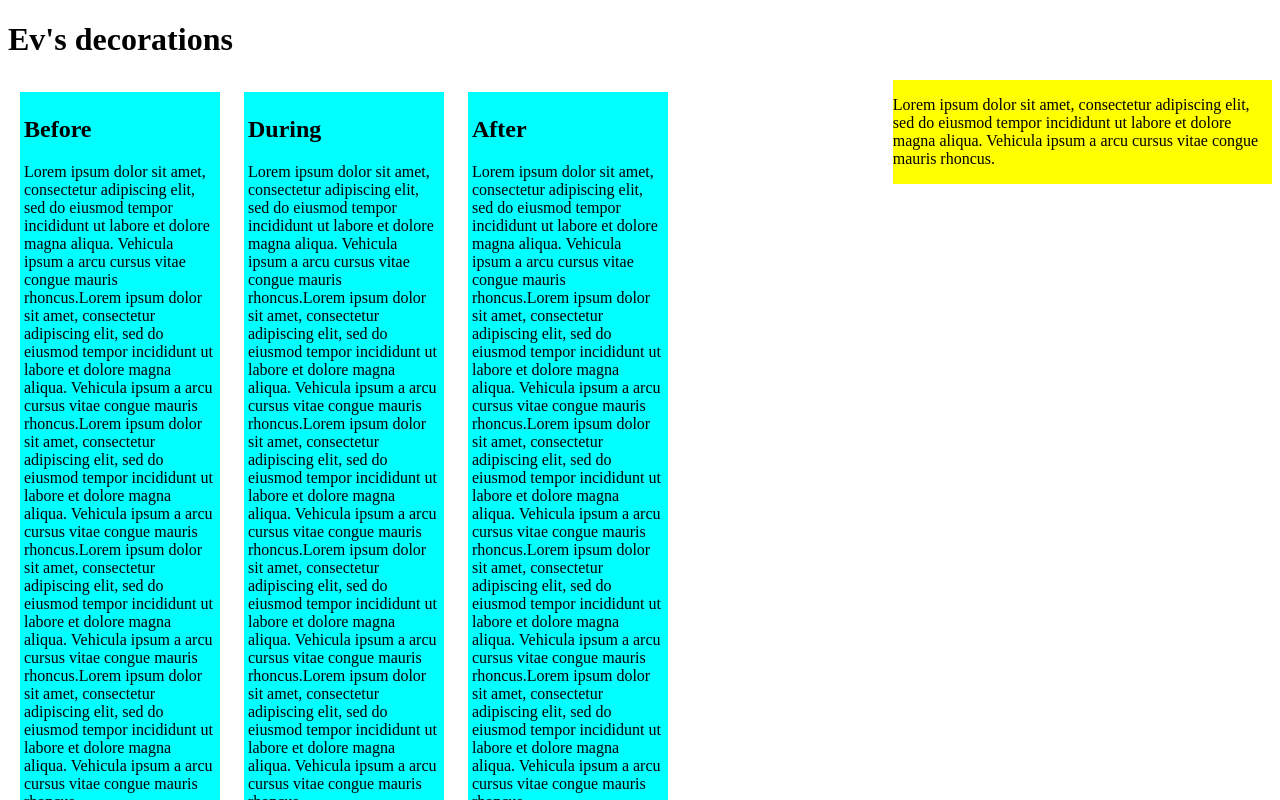
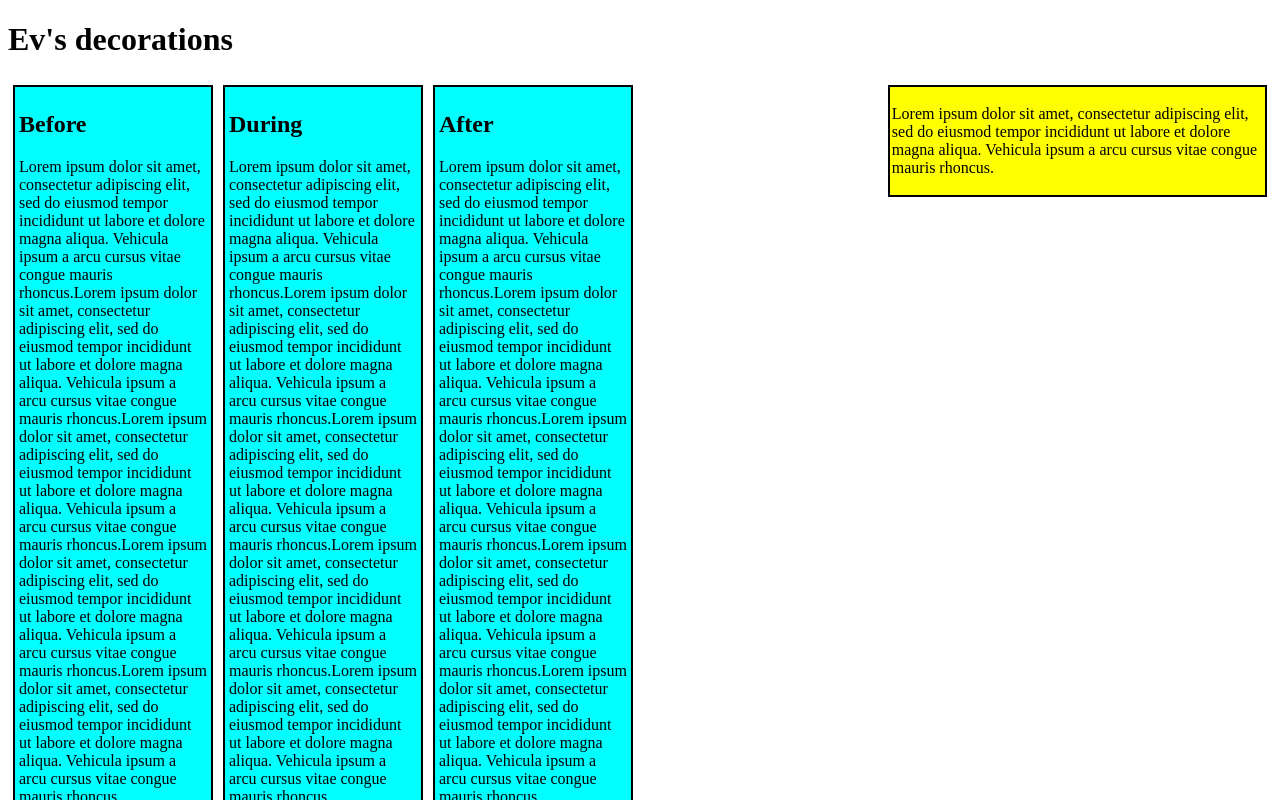
Before and after one commit to CalebCoughenour/decoration, a plain HTML site: page index.html in a window 1280 px wide. Shown: the top 800 px of the page. Drawn offline with Linux system fonts and the light colour scheme.

Commit message:
add borders to columns and fixed margins to make page more clean.
co-authored-by: Evgeniya Meshuris <em@theemm.com>

```diff
--- a/styles/styles.css
+++ b/styles/styles.css
@@ -5,8 +5,9 @@ img {
 .column {
     float: left;
     width: 200px;
-    margin: 12px;
-    border: 2px black;
+    margin: 5px;
+    border: solid black;
+    border-width: 2px;
     padding: 4px;
     background-color: aqua;
     box-sizing: border-box;
@@ -15,4 +16,9 @@ img {
     width: 30%;
     float: right;
     background-color: yellow;
+    margin: 5px;
+    border: solid black;
+    border-width: 2px;
+    box-sizing: border-box;
+    padding: 2px;
   }
```
